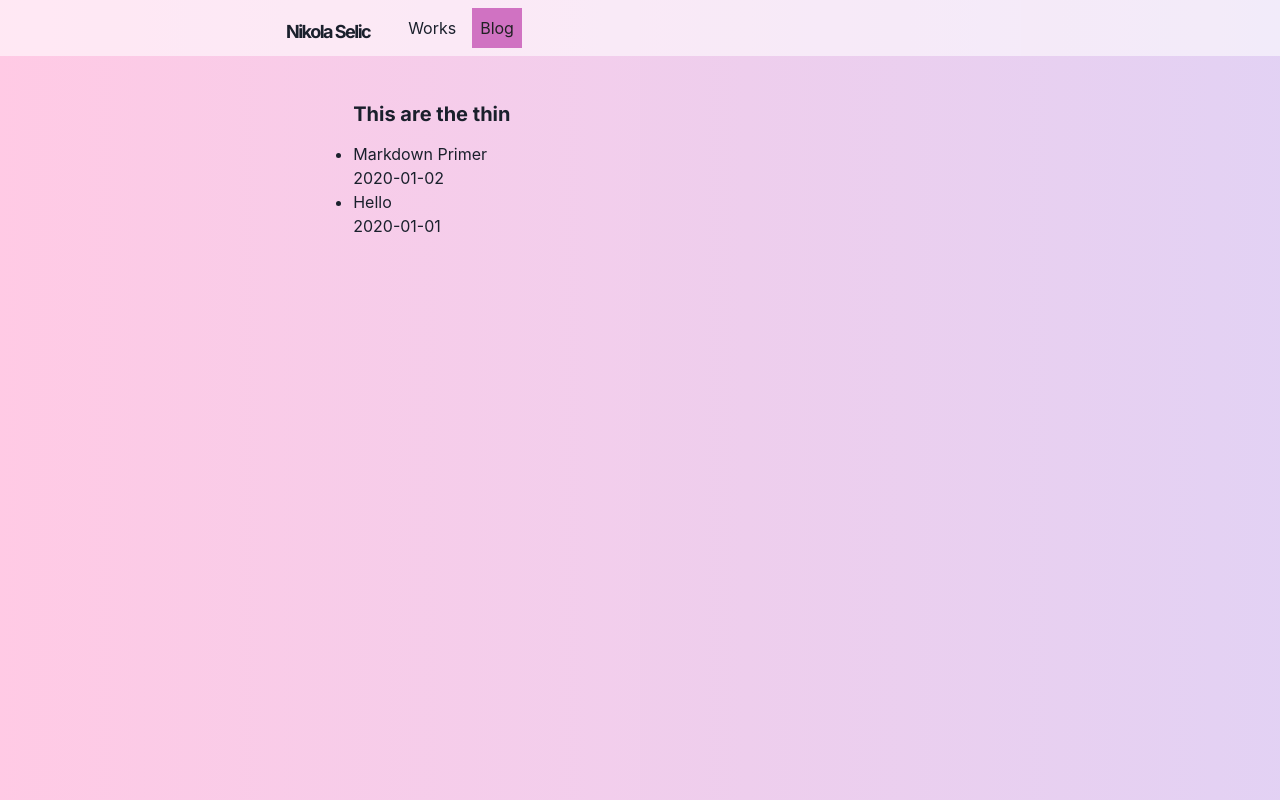
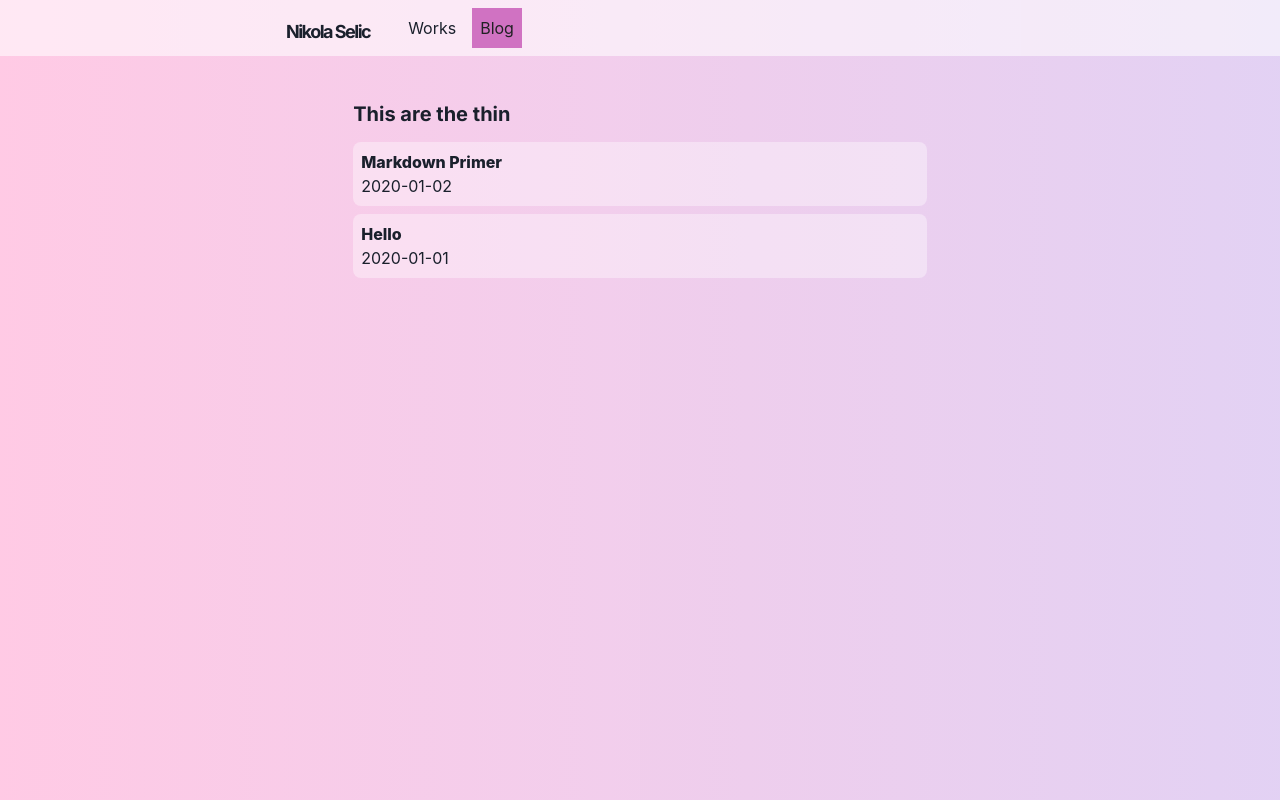
Before and after one commit to Selich/homepage, a Next.js app: page /blog in a window 1280 px wide. Built offline with nearby package versions, Linux system fonts and the light colour scheme.

Commit message:
fix: 🐛 change blog

```diff
--- a/pages/blog.js
+++ b/pages/blog.js
@@ -1,7 +1,13 @@
 import React from 'react'
+import {
+  useColorModeValue,
+  Container,
+  Box,
+  Text,
+  Heading
+} from '@chakra-ui/react'
 
 import Layout from '../components/layouts/article'
-import { Container, Heading } from '@chakra-ui/react'
 import { getSortedPostsData } from '../libs/posts'
 import { Typer } from '../components/typing'
 import Link from "next/link";
@@ -34,19 +40,29 @@ const Blog = ({allPostsData}) => {
       />
         </Heading>
 
-        <ul>
           {allPostsData.map(({ id, date, title }, index) => (
-            <li key={index}>
+        <Box
+          borderRadius="lg"
+          bg={useColorModeValue('whiteAlpha.500', 'whiteAlpha.200')}
+          p={2}
+          mb={2}
+          align="left"
+          key={index}
+        >
               <Link href={`/posts/${id}`}>
-                <a>{title}</a>
+          <Text
+            // bgGradient="linear(to-l, #7928CA, #FF0080)"
+            // bgClip="text"
+            fontWeight="extrabold"
+          >
+            {title}
+          </Text>
               </Link>
-              <br />
               <span>
                 {date}
               </span>
-            </li>
+        </Box>
           ))}
-        </ul>
       </Container>
     </Layout>
   )
```
